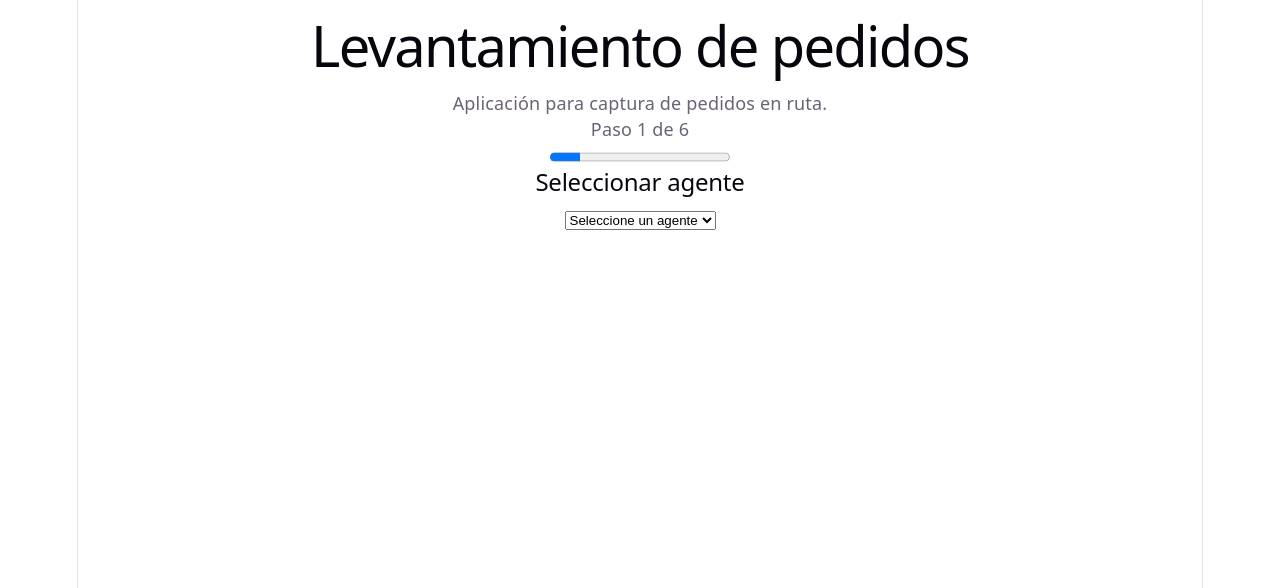
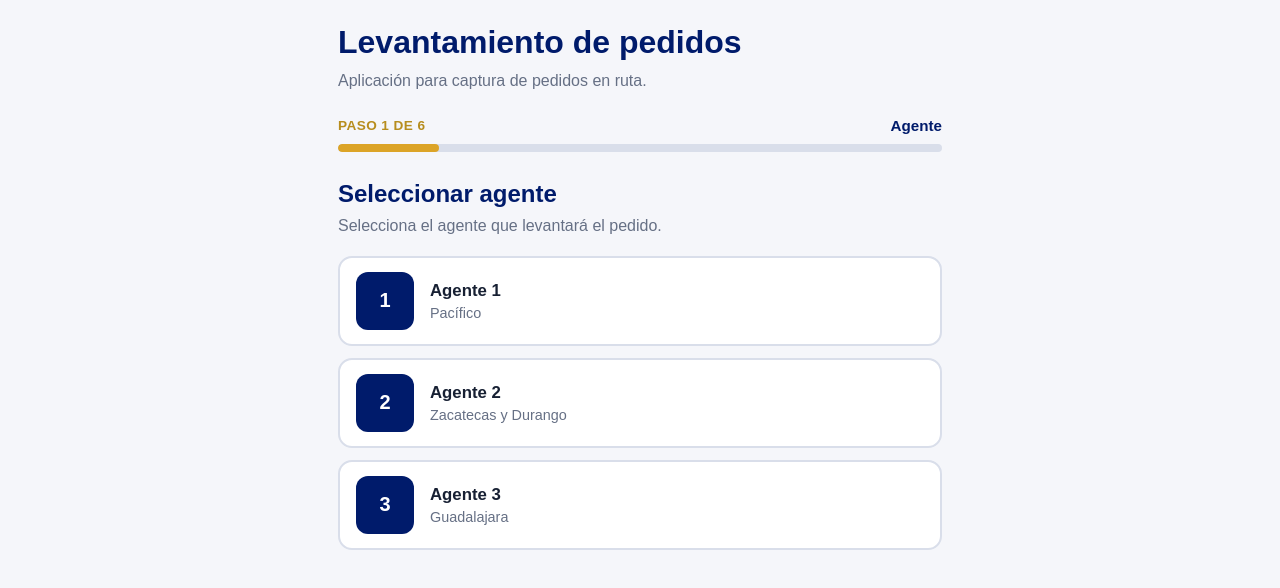
Before and after one commit to aswertyn/pedidos-ruta, a React (Vite) app: page / in a window 1280 px wide. Shown: the top 588 px of the page. Built offline with nearby package versions, Linux system fonts and the light colour scheme.

Commit message:
Diseño inicial y mejora en la selección de agentes y clientes

```diff
--- a/src/App.tsx
+++ b/src/App.tsx
@@ -124,8 +124,8 @@ function App() {
       : null
 
   return (
-    <main>
-      <header>
+    <main className="app-container">
+      <header className="app-header">
         <h1>Levantamiento de pedidos</h1>
         <p>Aplicación para captura de pedidos en ruta.</p>
       </header>
@@ -144,6 +144,7 @@ function App() {
 
           {selectedAgent && (
             <button
+              className="primary-button"
               type="button"
               onClick={() => goToStep('customer')}
             >
@@ -163,7 +164,9 @@ function App() {
             onCustomerChange={handleCustomerChange}
           />
 
+          <div className="step-actions">
             <button
+              className="secondary-button"
               type="button"
               onClick={() => goToStep('agent')}
             >
@@ -172,12 +175,14 @@ function App() {
 
             {selectedCustomer && (
               <button
+                className="primary-button"
                 type="button"
                 onClick={() => goToStep('delivery')}
               >
                 Continuar
               </button>
             )}
+          </div>
         </section>
       )}
 
--- a/src/components/AgentSelector.tsx
+++ b/src/components/AgentSelector.tsx
@@ -3,7 +3,7 @@ import type { Agent } from '../types/agent'
 interface AgentSelectorProps {
   agents: Agent[]
   selectedAgent: Agent | null
-  onAgentChange: (agentNumber : string) => void
+  onAgentChange: (agentNumber: string) => void
 }
 
 function AgentSelector({
@@ -12,36 +12,48 @@ function AgentSelector({
   onAgentChange,
 }: AgentSelectorProps) {
   return (
-    <section>
+    <section className="agent-selector">
       <h2>Seleccionar agente</h2>
 
-      <select
-        value={selectedAgent?.agentNumber  ?? ''}
-        onChange={(event) => onAgentChange(event.target.value)}
-      >
-        <option value="">Seleccione un agente</option>
+      <p className="selector-help">
+        Selecciona el agente que levantará el pedido.
+      </p>
 
-        {agents.map((agent) => (
-          <option key={agent.agentNumber } value={agent.agentNumber }>
-            {agent.agentNumber } - {agent.name}
-          </option>
-        ))}
-      </select>
+      <div className="agent-list">
+        {agents.map((agent) => {
+          const isSelected =
+            selectedAgent?.agentNumber === agent.agentNumber
 
-      {selectedAgent && (
-        <div>
-            <p>
-                <strong>Número de agente:</strong> {selectedAgent.agentNumber}
-            </p>
-          <p>
-            <strong>Agente:</strong> {selectedAgent.name}
-          </p>
+          return (
+            <button
+              key={agent.agentNumber}
+              type="button"
+              className={`agent-card ${isSelected ? 'selected' : ''}`}
+              onClick={() => onAgentChange(agent.agentNumber)}
+            >
+              <span className="agent-number">
+                {agent.agentNumber}
+              </span>
 
-          <p>
-            <strong>Zona:</strong> {selectedAgent.zone}
-          </p>
-        </div>
-      )}
+              <span className="agent-information">
+                <span className="agent-name">
+                  {agent.name}
+                </span>
+
+                <span className="agent-zone">
+                  {agent.zone}
+                </span>
+              </span>
+
+              {isSelected && (
+                <span className="selection-check">
+                  ✓
+                </span>
+              )}
+            </button>
+          )
+        })}
+      </div>
     </section>
   )
 }
--- a/src/components/CustomerSelector.tsx
+++ b/src/components/CustomerSelector.tsx
@@ -1,3 +1,5 @@
+import { useState } from 'react'
+
 import type { Customer } from '../types/customer'
 
 interface CustomerSelectorProps {
@@ -11,44 +13,79 @@ function CustomerSelector({
   selectedCustomer,
   onCustomerChange,
 }: CustomerSelectorProps) {
+  const [searchTerm, setSearchTerm] = useState('')
+
+  const filteredCustomers = customers.filter((customer) => {
+    const search = searchTerm.toLowerCase().trim()
+
+    return (
+      customer.customerNumber.toLowerCase().includes(search) ||
+      customer.name.toLowerCase().includes(search)
+    )
+  })
+
   return (
-    <section>
+    <section className="customer-selector">
       <h2>Seleccionar cliente</h2>
 
-      <select
-        value={selectedCustomer?.customerNumber ?? ''}
-        onChange={(event) => onCustomerChange(event.target.value)}
-      >
-        <option value="">Seleccione un cliente</option>
+      <p className="selector-help">
+        Busca por número o nombre del cliente.
+      </p>
 
-        {customers.map((customer) => (
-          <option key={customer.customerNumber} value={customer.customerNumber}>
-            {customer.customerNumber} - {customer.name}
-          </option>
-        ))}
-      </select>
+      <input
+        className="customer-search"
+        type="search"
+        placeholder="Número o nombre del cliente"
+        value={searchTerm}
+        onChange={(event) => setSearchTerm(event.target.value)}
+      />
 
-      {selectedCustomer && (
-        <div>
-          <h3>Datos del cliente</h3>
+      <div className="customer-list">
+        {filteredCustomers.map((customer) => {
+          const isSelected =
+            selectedCustomer?.customerNumber ===
+            customer.customerNumber
 
-          <p>
-            <strong>Número de cliente:</strong> {selectedCustomer.customerNumber}
+          return (
+            <button
+              key={customer.customerNumber}
+              type="button"
+              className={`customer-card ${
+                isSelected ? 'selected' : ''
+              }`}
+              onClick={() =>
+                onCustomerChange(customer.customerNumber)
+              }
+            >
+              <span className="customer-information">
+                <span className="customer-number">
+                  {customer.customerNumber}
+                </span>
+
+                <span className="customer-name">
+                  {customer.name}
+                </span>
+
+                <span className="customer-city">
+                  {customer.city}
+                </span>
+              </span>
+
+              {isSelected && (
+                <span className="selection-check">
+                  ✓
+                </span>
+              )}
+            </button>
+          )
+        })}
+
+        {filteredCustomers.length === 0 && (
+          <p className="empty-message">
+            No se encontraron clientes.
           </p>
-
-          <p>
-            <strong>Nombre:</strong> {selectedCustomer.name}
-          </p>
-
-          <p>
-            <strong>Dirección:</strong> {selectedCustomer.address}
-          </p>
-
-          <p>
-            <strong>Población:</strong> {selectedCustomer.city}
-          </p>
-        </div>
-      )}
+        )}
+      </div>
     </section>
   )
 }
--- a/src/components/StepIndicator.tsx
+++ b/src/components/StepIndicator.tsx
@@ -13,19 +13,37 @@ const steps: OrderStep[] = [
   'review',
 ]
 
+const stepNames: Record<OrderStep, string> = {
+  agent: 'Agente',
+  customer: 'Cliente',
+  delivery: 'Entrega',
+  products: 'Productos',
+  details: 'Datos finales',
+  review: 'Revisión',
+}
+
 function StepIndicator({ currentStep }: StepIndicatorProps) {
   const currentStepNumber = steps.indexOf(currentStep) + 1
+  const progress = (currentStepNumber / steps.length) * 100
 
   return (
-    <div>
-      <p>
-        Paso {currentStepNumber} de {steps.length}
-      </p>
+    <div className="step-indicator">
+      <div className="step-information">
+        <span className="step-number">
+          PASO {currentStepNumber} DE {steps.length}
+        </span>
 
-      <progress
-        value={currentStepNumber}
-        max={steps.length}
-      />
+        <span className="step-name">
+          {stepNames[currentStep]}
+        </span>
+      </div>
+
+      <div className="progress-track">
+        <div
+          className="progress-value"
+          style={{ width: `${progress}%` }}
+        />
+      </div>
     </div>
   )
 }
--- a/src/index.css
+++ b/src/index.css
@@ -1,111 +1,406 @@
 :root {
-  --text: #6b6375;
-  --text-h: #08060d;
-  --bg: #fff;
-  --border: #e5e4e7;
-  --code-bg: #f4f3ec;
-  --accent: #aa3bff;
-  --accent-bg: rgba(170, 59, 255, 0.1);
-  --accent-border: rgba(170, 59, 255, 0.5);
-  --social-bg: rgba(244, 243, 236, 0.5);
-  --shadow:
-    rgba(0, 0, 0, 0.1) 0 10px 15px -3px, rgba(0, 0, 0, 0.05) 0 4px 6px -2px;
+  /* Colores de la empresa */
+  --color-primary: #001b6b;
+  --color-gold-dark: #b78d1e;
+  --color-gold: #dca427;
+  --color-gold-light: #f2c553;
+  --color-white: #ffffff;
 
-  --sans: system-ui, 'Segoe UI', Roboto, sans-serif;
-  --heading: system-ui, 'Segoe UI', Roboto, sans-serif;
-  --mono: ui-monospace, Consolas, monospace;
+  /* Colores auxiliares */
+  --color-background: #f5f6fa;
+  --color-text: #172033;
+  --color-text-secondary: #667085;
+  --color-border: #d9deea;
 
-  font: 18px/145% var(--sans);
-  letter-spacing: 0.18px;
-  color-scheme: light dark;
-  color: var(--text);
-  background: var(--bg);
+  font-family: Arial, Helvetica, sans-serif;
+  color: var(--color-text);
+  background-color: var(--color-background);
+
   font-synthesis: none;
   text-rendering: optimizeLegibility;
-  -webkit-font-smoothing: antialiased;
-  -moz-osx-font-smoothing: grayscale;
-
-  @media (max-width: 1024px) {
-    font-size: 16px;
-  }
 }
 
-@media (prefers-color-scheme: dark) {
-  :root {
-    --text: #9ca3af;
-    --text-h: #f3f4f6;
-    --bg: #16171d;
-    --border: #2e303a;
-    --code-bg: #1f2028;
-    --accent: #c084fc;
-    --accent-bg: rgba(192, 132, 252, 0.15);
-    --accent-border: rgba(192, 132, 252, 0.5);
-    --social-bg: rgba(47, 48, 58, 0.5);
-    --shadow:
-      rgba(0, 0, 0, 0.4) 0 10px 15px -3px, rgba(0, 0, 0, 0.25) 0 4px 6px -2px;
-  }
-
-  #social .button-icon {
-    filter: invert(1) brightness(2);
-  }
-}
-
-#root {
-  width: 1126px;
-  max-width: 100%;
-  margin: 0 auto;
-  text-align: center;
-  border-inline: 1px solid var(--border);
-  min-height: 100svh;
-  display: flex;
-  flex-direction: column;
+* {
   box-sizing: border-box;
 }
 
 body {
   margin: 0;
+  min-width: 320px;
+  min-height: 100vh;
+  background-color: var(--color-background);
 }
 
-h1,
-h2 {
-  font-family: var(--heading);
-  font-weight: 500;
-  color: var(--text-h);
+button,
+input,
+select,
+textarea {
+  font: inherit;
 }
 
-h1 {
-  font-size: 56px;
-  letter-spacing: -1.68px;
-  margin: 32px 0;
-  @media (max-width: 1024px) {
-    font-size: 36px;
-    margin: 20px 0;
-  }
-}
-h2 {
-  font-size: 24px;
-  line-height: 118%;
-  letter-spacing: -0.24px;
-  margin: 0 0 8px;
-  @media (max-width: 1024px) {
-    font-size: 20px;
-  }
-}
-p {
-  margin: 0;
+button {
+  cursor: pointer;
 }
 
-code,
-.counter {
-  font-family: var(--mono);
-  display: inline-flex;
-  border-radius: 4px;
-  color: var(--text-h);
+#root {
+  width: 100%;
+  min-height: 100vh;
 }
 
-code {
-  font-size: 15px;
-  line-height: 135%;
-  padding: 4px 8px;
-  background: var(--code-bg);
+.app-container {
+  width: 100%;
+  max-width: 640px;
+  min-height: 100vh;
+
+  margin: 0 auto;
+  padding: 24px 18px 60px;
 }
+
+.app-header {
+  margin-bottom: 24px;
+}
+
+.app-header h1 {
+  margin: 0;
+
+  color: var(--color-primary);
+
+  font-size: 2rem;
+  line-height: 1.15;
+}
+
+.app-header p {
+  margin: 8px 0 0;
+
+  color: var(--color-text-secondary);
+
+  font-size: 1rem;
+  line-height: 1.5;
+}
+
+.step-indicator {
+  margin-bottom: 28px;
+}
+
+.step-information {
+  display: flex;
+  align-items: center;
+  justify-content: space-between;
+
+  margin-bottom: 10px;
+}
+
+.step-number {
+  color: var(--color-gold-dark);
+
+  font-size: 0.85rem;
+  font-weight: 800;
+  letter-spacing: 0.03em;
+}
+
+.step-name {
+  color: var(--color-primary);
+
+  font-size: 0.95rem;
+  font-weight: 700;
+}
+
+.progress-track {
+  width: 100%;
+  height: 8px;
+
+  overflow: hidden;
+
+  background-color: var(--color-border);
+  border-radius: 999px;
+}
+
+.progress-value {
+  height: 100%;
+
+  background-color: var(--color-gold);
+  border-radius: 999px;
+
+  transition: width 0.25s ease;
+}
+
+.agent-selector h2 {
+  margin: 0 0 6px;
+
+  color: var(--color-primary);
+
+  font-size: 1.5rem;
+}
+
+.selector-help {
+  margin: 0 0 18px;
+
+  color: var(--color-text-secondary);
+
+  line-height: 1.5;
+}
+
+.agent-list {
+  display: flex;
+  flex-direction: column;
+  gap: 12px;
+}
+
+.agent-card {
+  width: 100%;
+  min-height: 82px;
+
+  display: flex;
+  align-items: center;
+  gap: 16px;
+
+  padding: 14px 16px;
+
+  background-color: var(--color-white);
+  border: 2px solid var(--color-border);
+  border-radius: 14px;
+
+  text-align: left;
+
+  transition:
+    border-color 0.15s ease,
+    background-color 0.15s ease,
+    transform 0.15s ease;
+}
+
+.agent-card:hover {
+  border-color: var(--color-gold-light);
+}
+
+.agent-card:active {
+  transform: scale(0.99);
+}
+
+.agent-card.selected {
+  border-color: var(--color-gold);
+  background-color: #fffaf0;
+}
+
+.agent-number {
+  min-width: 58px;
+  height: 58px;
+
+  display: flex;
+  align-items: center;
+  justify-content: center;
+
+  flex-shrink: 0;
+
+  background-color: var(--color-primary);
+  border-radius: 12px;
+
+  color: var(--color-white);
+
+  font-size: 1.25rem;
+  font-weight: 800;
+}
+
+.agent-information {
+  display: flex;
+  flex: 1;
+  flex-direction: column;
+  gap: 4px;
+}
+
+.agent-name {
+  color: var(--color-text);
+
+  font-size: 1.05rem;
+  font-weight: 700;
+}
+
+.agent-zone {
+  color: var(--color-text-secondary);
+
+  font-size: 0.9rem;
+}
+
+.selection-check {
+  display: flex;
+  align-items: center;
+  justify-content: center;
+
+  width: 32px;
+  height: 32px;
+
+  flex-shrink: 0;
+
+  background-color: var(--color-gold);
+  border-radius: 50%;
+
+  color: var(--color-primary);
+
+  font-size: 1.1rem;
+  font-weight: 900;
+}
+
+.primary-button {
+  width: 100%;
+  min-height: 56px;
+
+  margin-top: 24px;
+  padding: 14px 20px;
+
+  background-color: var(--color-primary);
+  border: 2px solid var(--color-primary);
+  border-radius: 12px;
+
+  color: var(--color-white);
+
+  font-size: 1rem;
+  font-weight: 700;
+}
+
+.primary-button:hover {
+  background-color: #00258f;
+}
+
+.primary-button:active {
+  transform: scale(0.99);
+}
+
+.customer-selector h2 {
+  margin: 0 0 6px;
+
+  color: var(--color-primary);
+
+  font-size: 1.5rem;
+}
+
+.customer-search {
+  width: 100%;
+  min-height: 56px;
+
+  margin-bottom: 18px;
+  padding: 0 16px;
+
+  background-color: var(--color-white);
+  border: 2px solid var(--color-border);
+  border-radius: 12px;
+
+  color: var(--color-text);
+
+  font-size: 1rem;
+
+  outline: none;
+}
+
+.customer-search:focus {
+  border-color: var(--color-gold);
+}
+
+.customer-search::placeholder {
+  color: var(--color-text-secondary);
+}
+
+.customer-list {
+  display: flex;
+  flex-direction: column;
+  gap: 12px;
+}
+
+.customer-card {
+  width: 100%;
+  min-height: 92px;
+
+  display: flex;
+  align-items: center;
+  gap: 16px;
+
+  padding: 14px 16px;
+
+  background-color: var(--color-white);
+  border: 2px solid var(--color-border);
+  border-radius: 14px;
+
+  text-align: left;
+
+  transition:
+    border-color 0.15s ease,
+    background-color 0.15s ease,
+    transform 0.15s ease;
+}
+
+.customer-card:hover {
+  border-color: var(--color-gold-light);
+}
+
+.customer-card:active {
+  transform: scale(0.99);
+}
+
+.customer-card.selected {
+  border-color: var(--color-gold);
+  background-color: #fffaf0;
+}
+
+.customer-information {
+  display: flex;
+  flex: 1;
+  flex-direction: column;
+  gap: 3px;
+}
+
+.customer-number {
+  color: var(--color-primary);
+
+  font-size: 1.15rem;
+  font-weight: 800;
+}
+
+.customer-name {
+  color: var(--color-text);
+
+  font-size: 1rem;
+  font-weight: 700;
+}
+
+.customer-city {
+  color: var(--color-text-secondary);
+
+  font-size: 0.9rem;
+}
+
+.empty-message {
+  padding: 20px;
+
+  color: var(--color-text-secondary);
+
+  text-align: center;
+}
+
+.step-actions {
+  display: flex;
+  gap: 12px;
+
+  margin-top: 24px;
+}
+
+.step-actions .primary-button {
+  margin-top: 0;
+  flex: 1;
+}
+
+.secondary-button {
+  min-height: 56px;
+
+  padding: 14px 20px;
+
+  background-color: var(--color-white);
+  border: 2px solid var(--color-border);
+  border-radius: 12px;
+
+  color: var(--color-primary);
+
+  font-size: 1rem;
+  font-weight: 700;
+}
+
+.secondary-button:hover {
+  border-color: var(--color-gold);
+}
```
Lines whose indentation alone changed are shown as unchanged.
